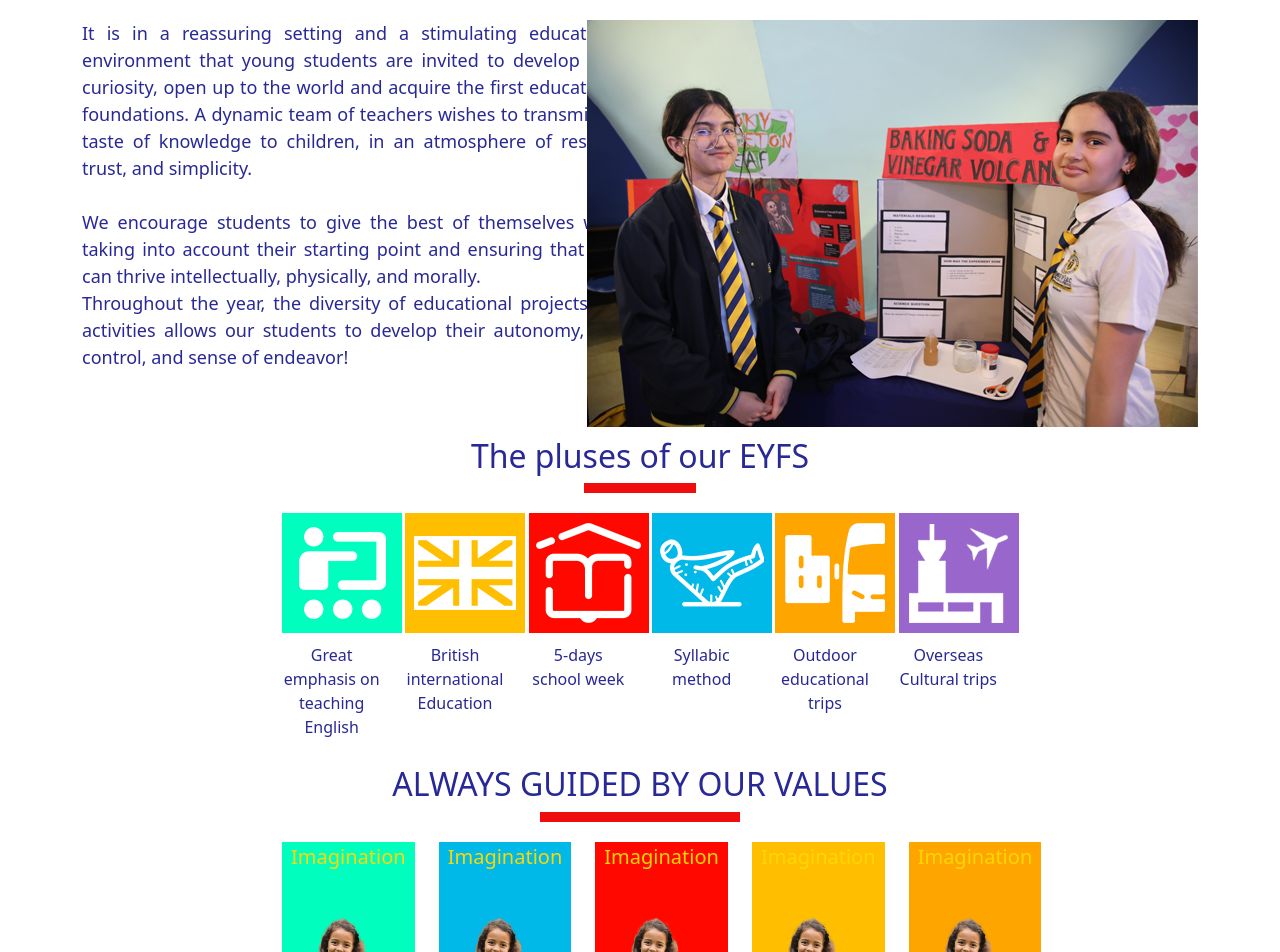
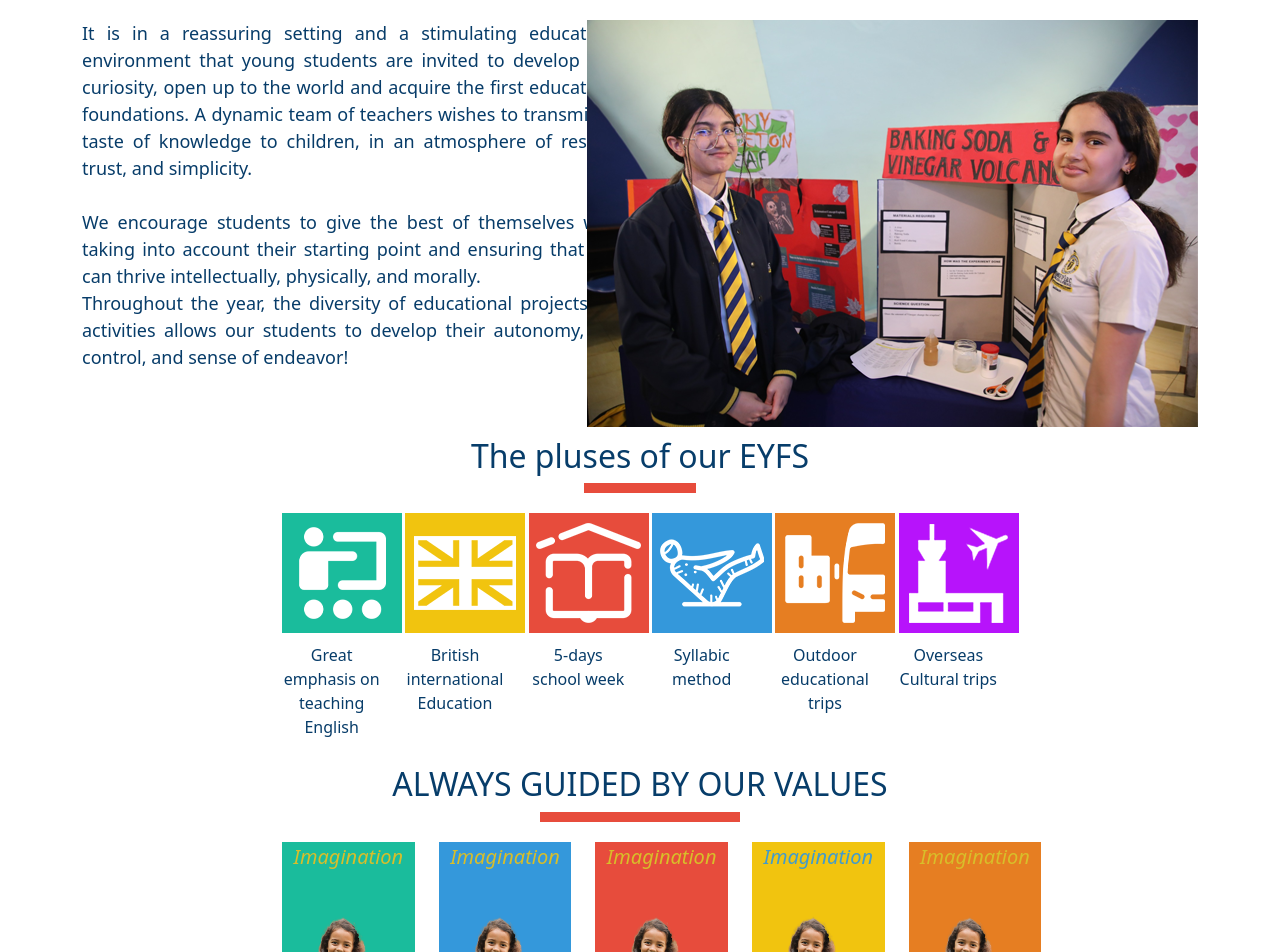
Before and after one commit to zakariaeheddaje/media-test, a React (Create React App) app: page / in a window 1280 px wide. Shown: the top 952 px of the page. Built offline with nearby package versions, Linux system fonts and the light colour scheme.

Commit message:
All in One

```diff
--- a/src/App.css
+++ b/src/App.css
@@ -3,27 +3,23 @@
 }
 
 .text1 {
-  margin: auto;
-  color: #282896;
+  color: #073c69;
   font-size: 18px;
   text-align: justify;
 }
 
-.img1 {
-  margin: auto;
-}
 
 .text2 {
   text-align: center;
   margin-top: 10px;
-  color: #282896;
+  color: #073d6a;
 }
 
 .line1 {
   width: 10%;
   border-width: 10px;
   margin: auto;
-  color: rgb(240, 13, 13);
+  color: #e74c3c;
   opacity: 1;
 }
 
@@ -31,7 +27,7 @@
   width: 18%;
   border-width: 10px;
   margin: auto;
-  color: rgb(240, 13, 13);
+  color: #e74c3c;
   opacity: 1;
 }
 
@@ -63,40 +59,47 @@
 
 
 .title {
-  color: #FFD700;
+  color: #d8be2a;
   text-align: center;
   font-size: 20px;
   text-transform: capitalize;
+  font-style: italic;
 }
 
+.title2 {
+  color: #419bcd;
+  text-align: center;
+  font-size: 20px;
+  text-transform: capitalize;
+  font-style: italic;
+}
 
 .green {
-  background-color: #00FFBF;
+  background-color: #1abc9c;
 
 }
 
 .yellow {
-  background-color: #FFBF00;
+  background-color: #f1c40f;
 }
 .yellow2 {
-  background-color: #FFBF00;
-  color: #00B9E8;
+  background-color: #f1c40f;
 }
 
 .red {
-  background-color: #FF0800;
+  background-color: #e74c3c;
 }
 
 .blue {
-  background-color: #00B9E8;
+  background-color: #3498db;
 }
 
 .orange {
-  background-color: #ffa500;
+  background-color: #e67e22;
 }
 
 .purple {
-  background-color: #9966CC;
+  background-color: #b713fb;
 }
 
 .center-icon {
@@ -107,7 +110,7 @@
   text-align: center;
   font-size: medium;
   margin-top: 10px;
-  color: #282896;
+  color: #073c69;
 }
 
 @media (max-width: 768px) {
--- a/src/App.js
+++ b/src/App.js
@@ -110,7 +110,7 @@ function App() {
           </div>
           <div className="col-md-2">
             <div className="image-container2 yellow2">
-              <div className="title">
+              <div className="title2">
                 <p>Imagination</p>
               </div>
               <img className='center-icon' src='pictures/girl1.png' alt="icon" />
```
Also changed, not shown: public/index.html (line endings or trailing spaces).
